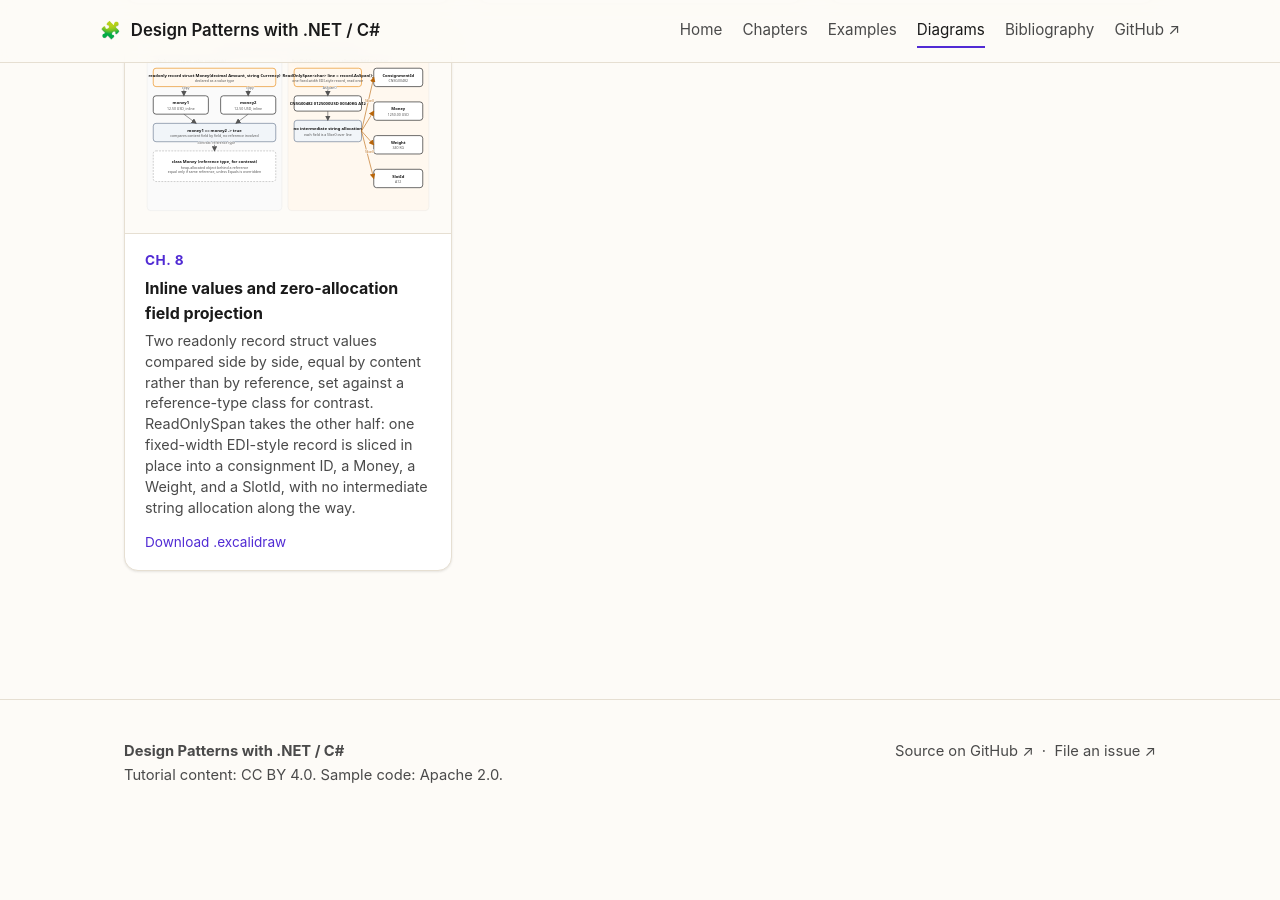
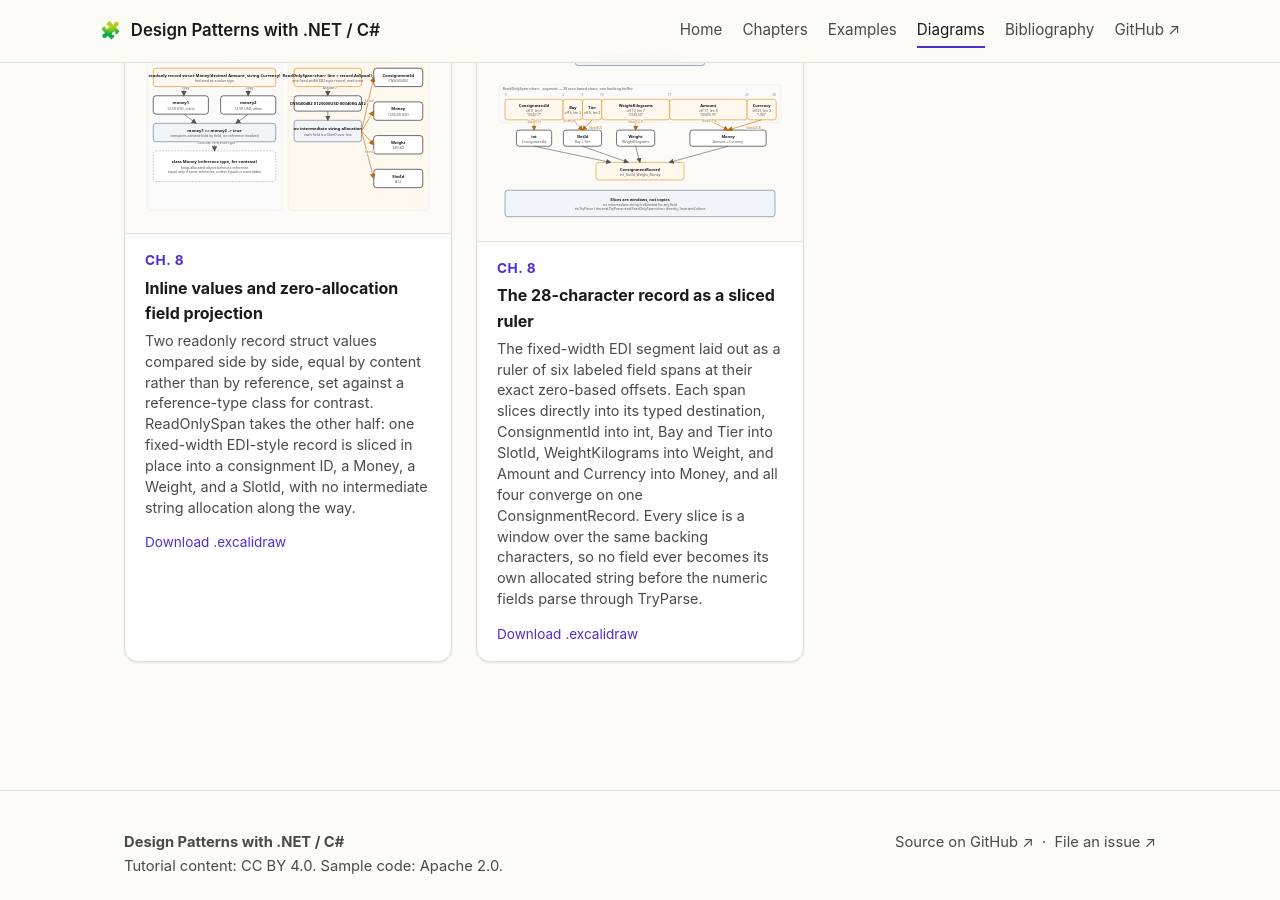
Before and after one commit to patterncatalyst/csharp-design-patterns, a Jekyll site: the page built from diagrams.html, in a window 1280 px wide and 900 px high, scrolled down 2742 px. Built offline with Jekyll 4.4.1, drawn with Linux system fonts in a browser that asks for light colours; before the commit the page ends 3577 px from its top, so only the background shows below that.

Commit message:
docs(r04): ch8 density figure — fixed-width EDI layout

```diff
--- a/_data/diagrams.yml
+++ b/_data/diagrams.yml
@@ -136,3 +136,15 @@
     EDI-style record is sliced in place into a consignment ID, a Money, a
     Weight, and a SlotId, with no intermediate string allocation along the
     way.
+
+- name: 08-fixed-width-edi-layout
+  section: "Ch. 8"
+  title: The 28-character record as a sliced ruler
+  caption: >-
+    The fixed-width EDI segment laid out as a ruler of six labeled field
+    spans at their exact zero-based offsets. Each span slices directly into
+    its typed destination, ConsignmentId into int, Bay and Tier into SlotId,
+    WeightKilograms into Weight, and Amount and Currency into Money, and all
+    four converge on one ConsignmentRecord. Every slice is a window over the
+    same backing characters, so no field ever becomes its own allocated
+    string before the numeric fields parse through TryParse.
```
Also changed, not shown: _docs/08-value-types-struct-span.md (+2 -0 lines), diagrams/08-fixed-width-edi-layout.svg (added), 1 other file.
